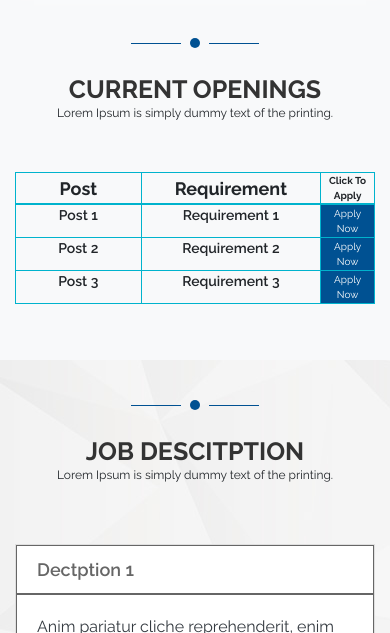
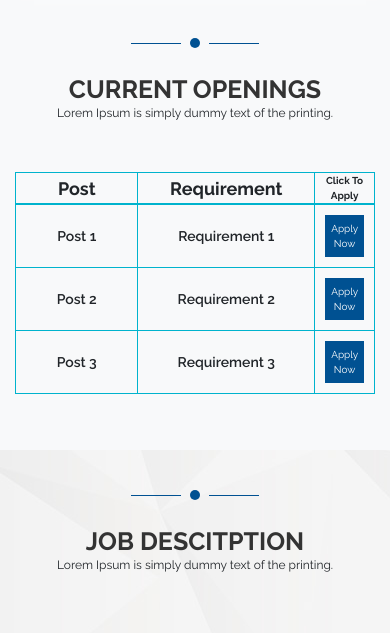
Before and after one commit to meetprie/Demo, a plain HTML site: page career.html in a window 390 px wide. Shown: the part 146-779 px from the top of the page. Drawn offline with nearby package versions, Linux system fonts and the light colour scheme.

Commit message:
Small Css Change

```diff
--- a/assets/css/style.css
+++ b/assets/css/style.css
@@ -1300,10 +1300,11 @@ li.dropdown-item{
 	}
 	.openings_table .table td{
 		font-size: 14px;
-		padding: 0px;
+		padding: 10px;
+		vertical-align: middle;
 	}
 	.openings_table .table .submit-btn{
-		padding: 0;
+		padding: 5px;
 		border-radius: 0;
 		font-size: 10px;
 	}
```
